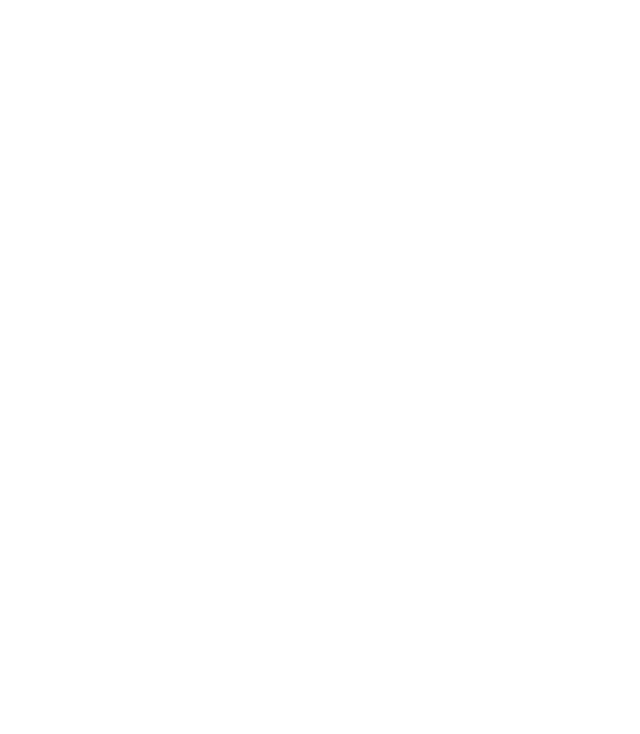
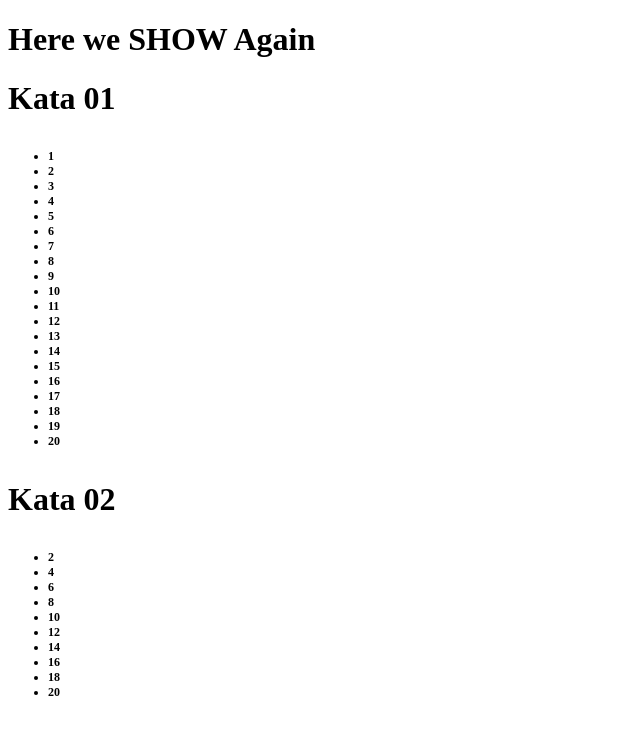
Before and after one commit to mkwild/Here-We-SHOW-Again, a plain HTML site: page index.html in a window 1280 px wide. Shown: the whole page, without its empty margins (0-640 px from the left). Drawn offline with Linux system fonts and the light colour scheme.

Commit message:
katas 1 & 2

```diff
--- a/assets/script/main.js
+++ b/assets/script/main.js
@@ -0,0 +1,216 @@
+const mainElement = document.querySelector("main")
+const sampleArray = [469, 755, 244, 245, 758, 450, 302, 20, 712, 71, 456, 21, 398, 339, 882, 848, 179, 535, 940, 472]
+
+/** KATA 01 ⮕
+***
+*** Log the numbers from 1 to 20. (1, 2, 3,..., 19, 20)
+***
+**/
+const kata1Heading = document.createElement("h1")
+kata1Heading.id = "h1"
+mainElement.append(kata1Heading)
+kata1Heading.append("Kata 01")
+
+const section1List = document.createElement("ul")
+kata1Heading.append(section1List)
+
+for (let counter1 = 1; counter1 <= 20; counter1++) {
+    const listElement = document.createElement("li")
+    section1List.append(listElement)
+    listElement.append(counter1)
+}
+
+/** KATA 02 ⮕
+***
+*** Log the even numbers from 1 to 20. (2, 4, 6,...18,20)
+***
+***/
+const kata2Heading = document.createElement("h1")
+kata2Heading.id = "h1"
+mainElement.append(kata2Heading)
+kata2Heading.append("Kata 02")
+
+const section2List = document.createElement("ul")
+kata2Heading.append(section2List)
+
+for (let counter2 = 1; counter2 <= 20; counter2++) {
+  if (counter2 % 2 == 0) {
+    const listElement = document.createElement("li")
+    section2List.append(listElement)
+    listElement.append(counter2)
+  }
+}
+
+
+/** KATA 03 ⮕
+***
+*** Log the odd numbers from 1 to 20. (1, 3, 5,...,17,19)
+***
+***/
+//const kata1Heading = document.createElement("h1")
+//kata1Heading.id = "h1"
+//mainElement.append(kata1Heading)
+//kata1Heading.append("Kata 01")
+//
+//const section1List = document.createElement("ul")
+//kata1Heading.append(section1List)
+
+let counter3 = 1
+while (counter3 <=20) {
+  if (counter3 % 2 == 1) {
+    console.log(counter3)
+  }
+  counter3++
+}
+
+
+/** KATA 04 ⮕
+***
+*** Log the multiples of 5 up to 100. (5, 10, 15, ..., 95, 100)
+***
+***/
+//const kata1Heading = document.createElement("h1")
+//kata1Heading.id = "h1"
+//mainElement.append(kata1Heading)
+//kata1Heading.append("Kata 01")
+//
+//const section1List = document.createElement("ul")
+//kata1Heading.append(section1List)
+
+let counter4 = 1
+while (counter4 <= 100) {
+  if (counter4 % 5 == 0) {
+    console.log(counter4)
+  }
+  counter4++
+}
+
+
+/** KATA 05 ⮕
+***
+*** Log all numbers up to 100 that are perfect squares. (1, 4, 9, ..., 81, 100)
+***
+***/
+//const kata1Heading = document.createElement("h1")
+//kata1Heading.id = "h1"
+//mainElement.append(kata1Heading)
+//kata1Heading.append("Kata 01")
+//
+//const section1List = document.createElement("ul")
+//kata1Heading.append(section1List)
+
+let counter5 = 1
+while (counter5 <= 100) {
+  if ((Math.sqrt(counter5))%1 == 0) {
+    console.log(counter5)
+  }
+  counter5++
+}
+
+
+/** KATA 06 ⮕
+***
+*** Log the numbers counting backwards from 20 to 1. (20, 19, 18, ..., 2, 1)
+***
+***/
+//const kata1Heading = document.createElement("h1")
+//kata1Heading.id = "h1"
+//mainElement.append(kata1Heading)
+//kata1Heading.append("Kata 01")
+//
+//const section1List = document.createElement("ul")
+//kata1Heading.append(section1List)
+
+let counter6 = 20
+while (counter6 > 0) {
+  console.log(counter6)
+  counter6--
+}
+
+
+/** KATA 07 ⮕
+***
+*** Log the even numbers counting backwards from 20. (20, 18, 16, ..., 4, 2)
+***
+***/
+//const kata1Heading = document.createElement("h1")
+//kata1Heading.id = "h1"
+//mainElement.append(kata1Heading)
+//kata1Heading.append("Kata 01")
+//
+//const section1List = document.createElement("ul")
+//kata1Heading.append(section1List)
+
+let counter7 = 20
+while (counter7 > 0) {
+  if (counter7 % 2 == 0) {
+    console.log(counter7)
+  }
+  counter7--
+}
+
+
+/** KATA 08 ⮕
+***
+*** Log the odd numbers from 20 to 1, counting backwards. (19, 17, 15, ..., 3, 1)
+***
+***/
+//const kata1Heading = document.createElement("h1")
+//kata1Heading.id = "h1"
+//mainElement.append(kata1Heading)
+//kata1Heading.append("Kata 01")
+//
+//const section1List = document.createElement("ul")
+//kata1Heading.append(section1List)
+
+let counter8 = 20
+while (counter8 > 0) {
+  if (counter8 % 2 == 1) {
+    console.log(counter8)
+  }
+  counter8--
+}
+
+
+/** KATA 09 ⮕
+***
+*** Log the multiples of 5, counting down from 100. (100, 95, 90, ..., 10, 5)
+***
+***/
+//const kata1Heading = document.createElement("h1")
+//kata1Heading.id = "h1"
+//mainElement.append(kata1Heading)
+//kata1Heading.append("Kata 01")
+//
+//const section1List = document.createElement("ul")
+//kata1Heading.append(section1List)
+
+let counter9 = 100
+while (counter9 > 0) {
+  if (counter9 % 5 == 0) {
+    console.log(counter9)
+  }
+  counter9--
+}
+
+
+/** KATA 10 ⮕
+***
+*** Log the numbers that are perfect squares, counting down from 100. (100, 81, 64, ..., 4, 1)
+***
+***/
+// const kata1Heading = document.createElement("h1")
+// kata1Heading.id = "h1"
+// mainElement.append(kata1Heading)
+// kata1Heading.append("Kata 01")
+//
+// const section1List = document.createElement("ul")
+// kata1Heading.append(section1List)
+
+let counter10 = 100
+while (counter10 > 0) {
+  if ((Math.sqrt(counter10))%1 == 0) {
+    console.log(counter10)
+  }
+  counter10--
+}
--- a/assets/stylesheets/style.css
+++ b/assets/stylesheets/style.css
@@ -0,0 +1,3 @@
+li {
+    font-size: 12px;
+}
--- a/index.html
+++ b/index.html
@@ -4,9 +4,15 @@
     <meta charset="UTF-8">
     <meta name="viewport" content="width=device-width, initial-scale=1.0">
     <title>JS Katas Here We SHOW Again</title>
-    <link rel="stylesheet" href="/assets/stylesheets/style.css">
+    <link rel="stylesheet" href="assets/stylesheets/style.css">
 </head>
 <body>
+    <head>
+        <h1>Here we SHOW Again</h1>
+    </head>
 
+    <main>
+    </main>
+    <script src="assets/script/main.js"></script>
 </body>
 </html>
```
